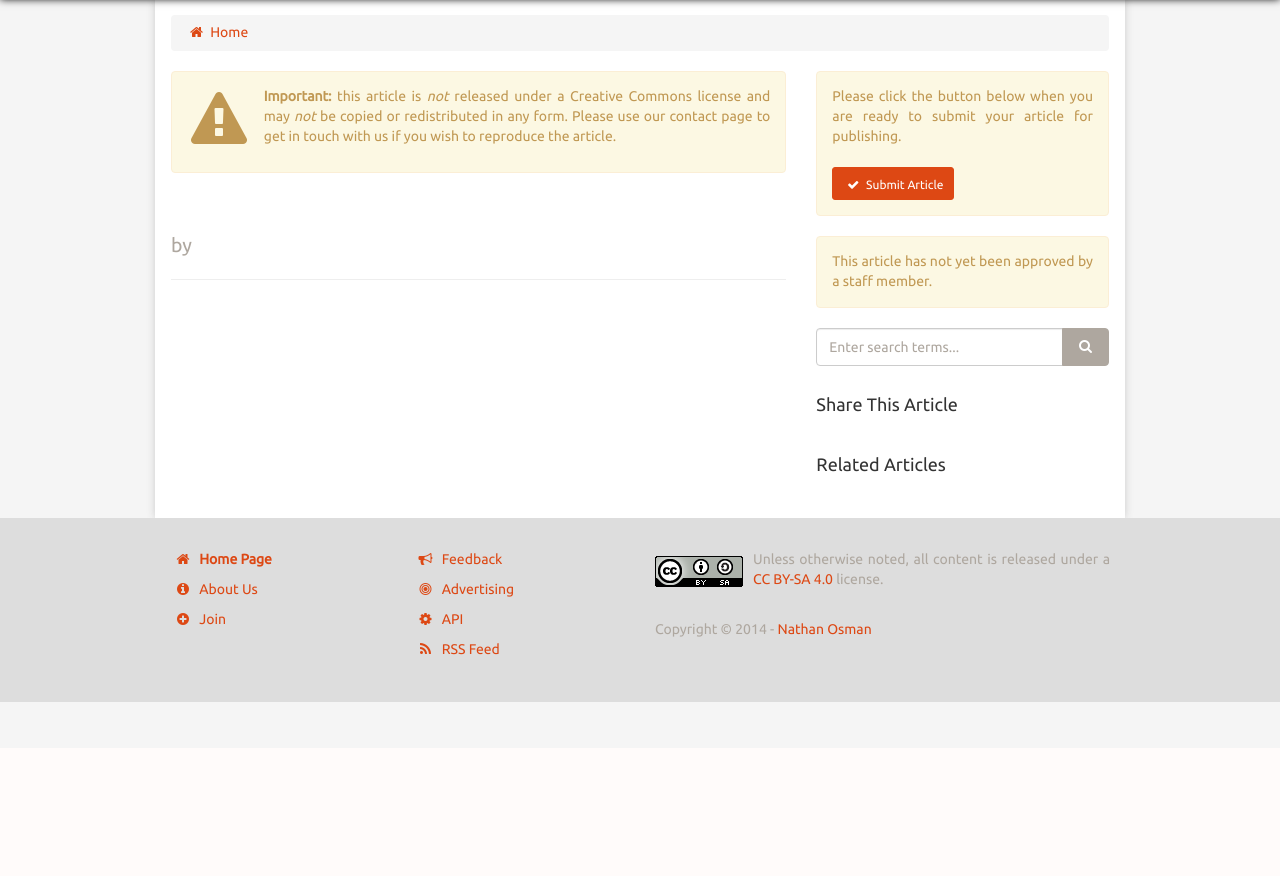
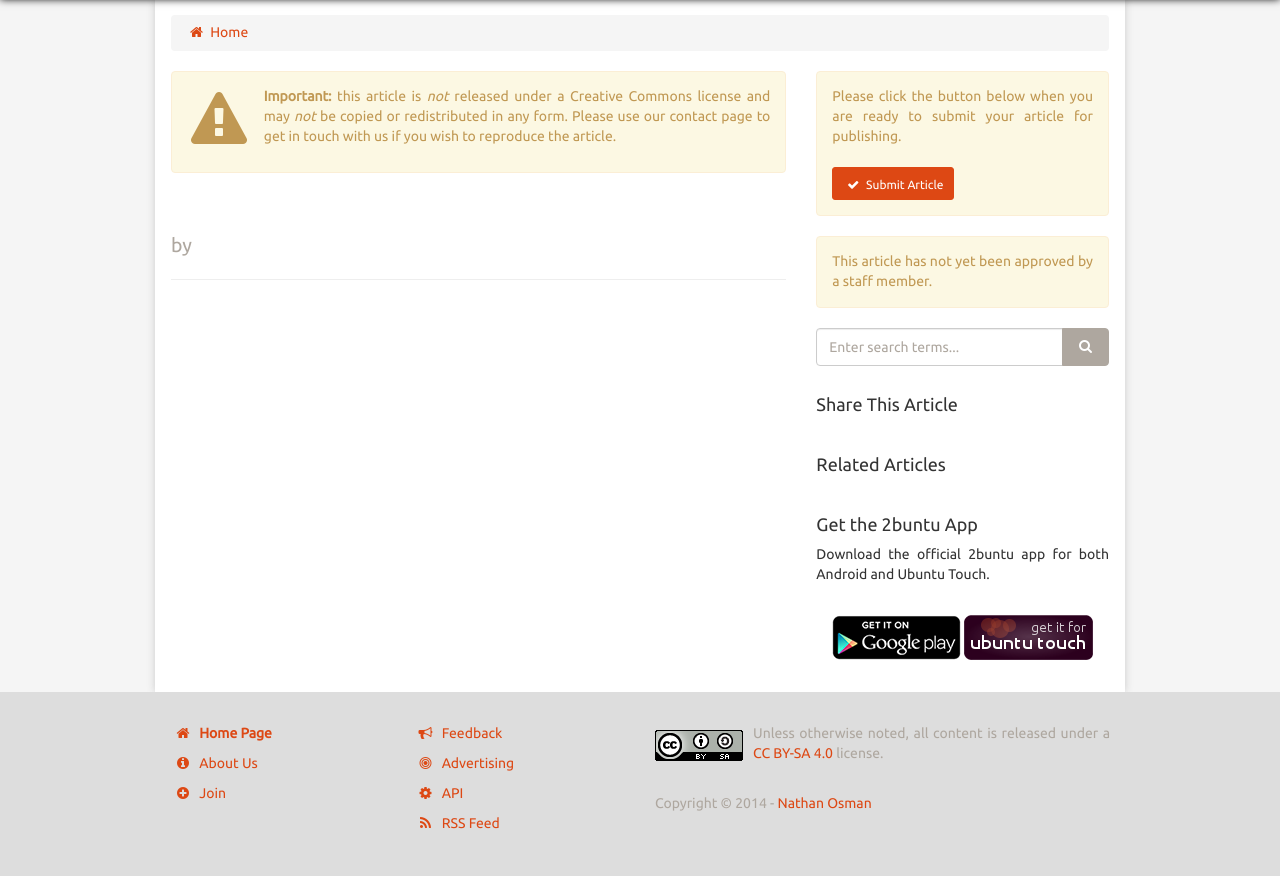
Before and after one commit to 2buntu/2buntu-blog, a Django app: template twobuntu/articles/templates/articles/view.html in a window 1280 px wide. Shown: the part 52-928 px from the top of the page. Before the commit the page ends 754 px from the top, so only its background shows below. Run offline with Django 3.2, Linux system fonts and the light colour scheme; the template is opened without the code that fills it, so the values that code supplies are empty; parts of the project's set-up code (start-up, migrations or seed data) failed here and were passed over; some libraries are stand-ins or nearby versions.

Commit message:
Added links to Android and Ubuntu Touch app.

```diff
--- /dev/null
+++ b/twobuntu/articles/templates/articles/fragments/apps.html
@@ -0,0 +1,17 @@
+{% load static %}
+
+<h4>Get the 2buntu App</h4>
+<p>
+    Download the official 2buntu app for both Android and Ubuntu Touch.
+</p>
+<br>
+<div class="text-center">
+    <a href="https://play.google.com/store/apps/details?id=com.twobuntu.twobuntu">
+        <img src="{% static "img/google-play.png" %}"
+             title="2buntu for Android">
+    </a>
+    <a href="https://github.com/2buntu/2buntu-Ubuntu-Touch-App">
+        <img src="{% static "img/ubuntu-touch.png" %}"
+             title="2buntu for Ubuntu Touch">
+    </a>
+</div>
--- a/twobuntu/articles/templates/articles/view.html
+++ b/twobuntu/articles/templates/articles/view.html
@@ -104,6 +104,8 @@
             {% include "articles/fragments/share.html" %}
             <br>
             {% include "articles/fragments/related.html" %}
+            <br>
+            {% include "articles/fragments/apps.html" %}
         </div>
     </div>
 {% endblock %}
```
Also changed, not shown: twobuntu/static/img/google-play.png (added), twobuntu/static/img/ubuntu-touch.png (added).
